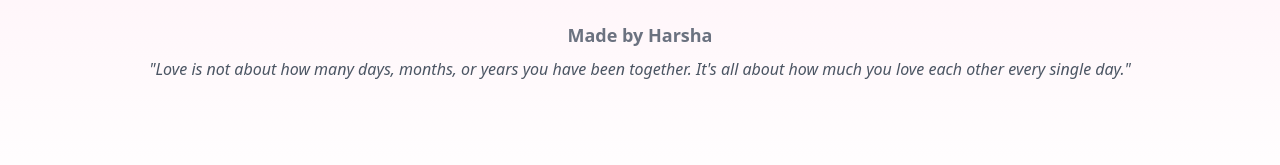
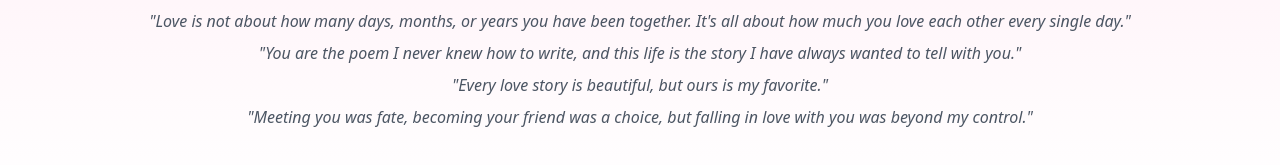
Before and after one commit to dinesh2005a/hjsgfd, a plain HTML site: page index.html in a window 1280 px wide. Shown: the part 597-762 px from the top of the page. Drawn offline with nearby package versions, Linux system fonts and the light colour scheme.

Commit message:
Update index.html

```diff
--- a/index.html
+++ b/index.html
@@ -46,6 +46,9 @@
     </div>
     <p class="mt-6 text-gray-500 text-lg font-semibold">Made by Harsha</p>
     <p class="mt-2 text-gray-600 italic text-md">"Love is not about how many days, months, or years you have been together. It's all about how much you love each other every single day."</p>
+    <p class="mt-2 text-gray-600 italic text-md">"You are the poem I never knew how to write, and this life is the story I have always wanted to tell with you."</p>
+    <p class="mt-2 text-gray-600 italic text-md">"Every love story is beautiful, but ours is my favorite."</p>
+    <p class="mt-2 text-gray-600 italic text-md">"Meeting you was fate, becoming your friend was a choice, but falling in love with you was beyond my control."</p>
   </div>
 
   <script type="module">
```
